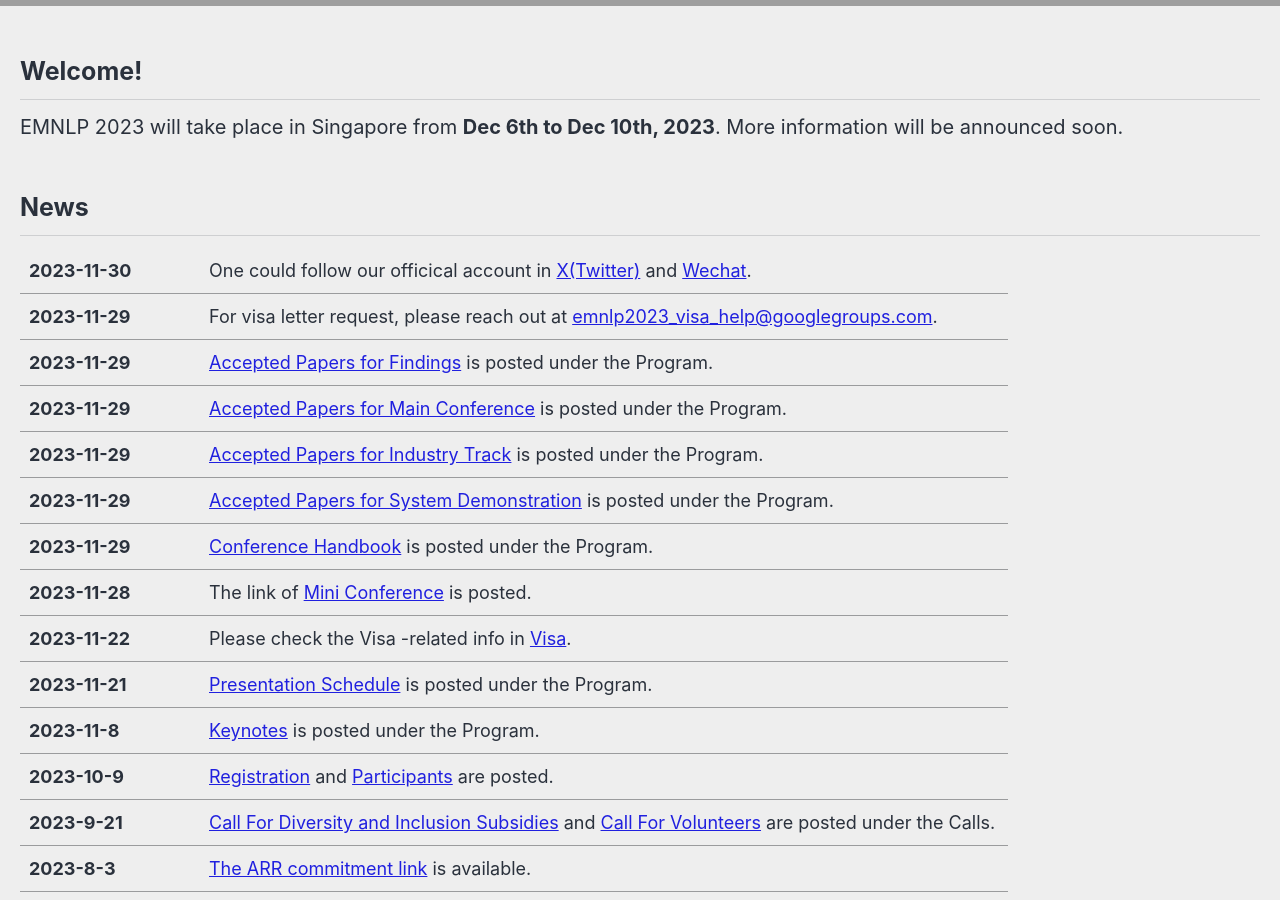
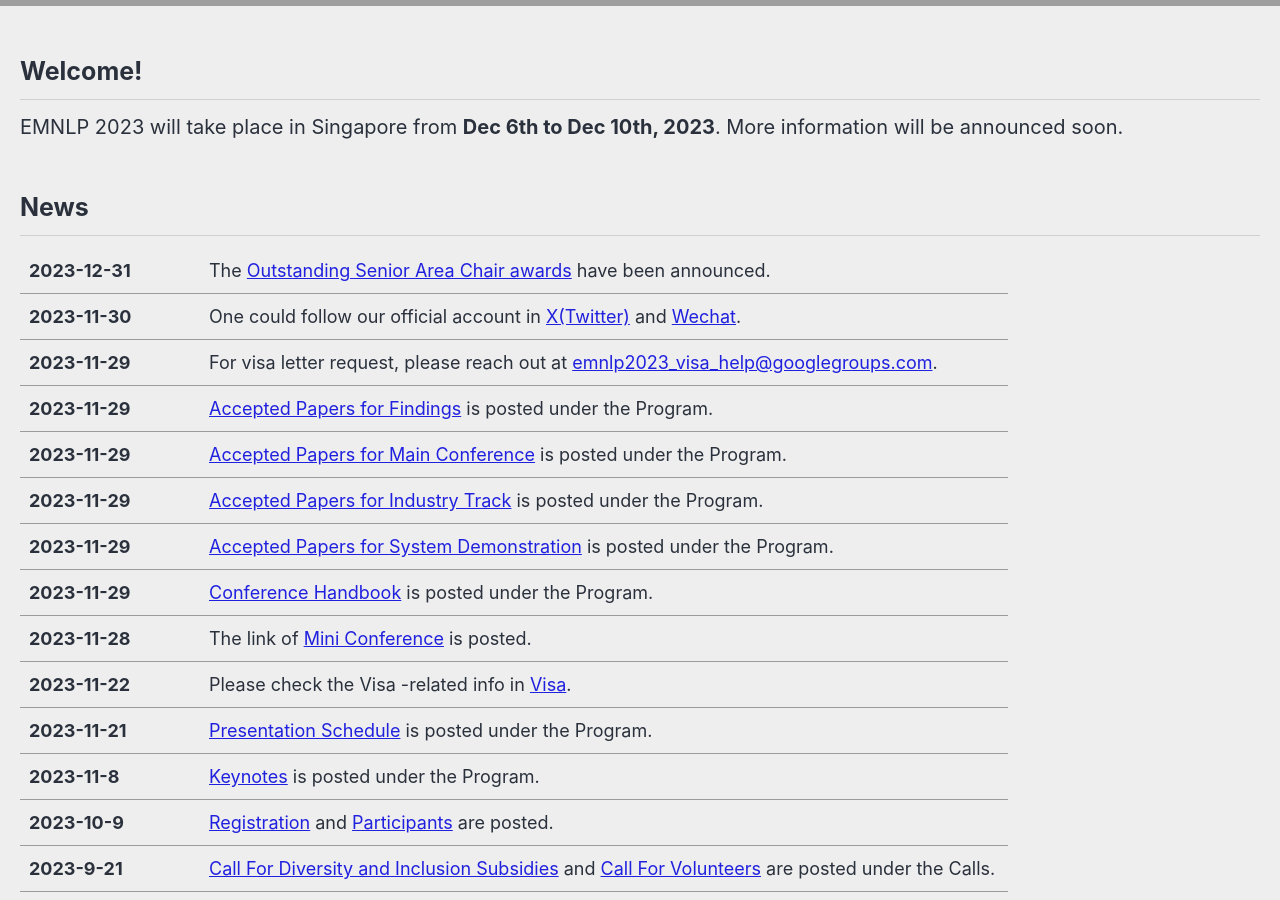
Before and after one commit to acl-org/emnlp-2023, a Jekyll site: the page built from _pages/home.md, in a window 1280 px wide and 900 px high, scrolled down 449 px. Built offline with Jekyll 4.4.1, drawn with Linux system fonts in a browser that asks for light colours; cached includes are drawn as plain includes; nearby versions of some CDN libraries; grey boxes are pictures that could not be loaded.

Commit message:
Add outstanding area chair awards info

```diff
--- a/_data/navigation.yml
+++ b/_data/navigation.yml
@@ -84,6 +84,8 @@ program:
     children:
       - title: "Best Papers"
         url: /program/best_papers/
+      - title: "Outstanding Area Chairs"
+        url: /program/outstanding_area_chairs/
 
 
 
--- a/_pages/home.md
+++ b/_pages/home.md
@@ -17,7 +17,8 @@ EMNLP 2023 will take place in Singapore from **Dec 6th to Dec 10th, 2023**. More
 .news-table { font-size: .9em; table-layout: fixed; }
 .news-table tr td:nth-child(1) { font-weight: bold; width: 10em; }
 </style>
-| 2023-11-30 | One could follow our officical account in [X(Twitter)](https://twitter.com/emnlpmeeting)  and [Wechat](/assets/images/logos/wechat-logo.png).
+| 2023-12-31 | The [Outstanding Senior Area Chair awards](/program/outstanding_area_chairs/) have been announced.
+| 2023-11-30 | One could follow our official account in [X(Twitter)](https://twitter.com/emnlpmeeting)  and [Wechat](/assets/images/logos/wechat-logo.png).
 | 2023-11-29 | For visa letter request, please reach out at  [emnlp2023_visa_help@googlegroups.com](mailto:celine@nus.edu.sg).
 | 2023-11-29 | [Accepted Papers for Findings](/program/accepted_findings/) is posted under the Program.
 | 2023-11-29 | [Accepted Papers for Main Conference](/program/accepted_main_conference/) is posted under the Program.
```
Also changed, not shown: _pages/program/outstanding_chairs.md (added, +24 -0 lines).
